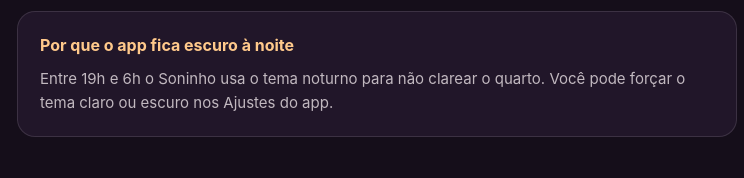
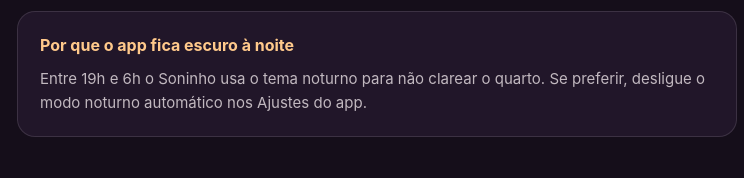
Before and after one commit to xifieer/soninho-legal, a plain HTML site: page support.html in a window 1280 px wide. Shown: the part 1658-1836 px from the top of the page, 263-1007 px from the left. Drawn offline with Linux system fonts and the light colour scheme.

Commit message:
Ajusta texto do tema noturno conforme o app

```diff
--- a/support.html
+++ b/support.html
@@ -100,7 +100,7 @@
   </div>
   <div class="card">
     <h3>Por que o app fica escuro à noite</h3>
-    <p>Entre 19h e 6h o Soninho usa o tema noturno para não clarear o quarto. Você pode forçar o tema claro ou escuro nos Ajustes do app.</p>
+    <p>Entre 19h e 6h o Soninho usa o tema noturno para não clarear o quarto. Se preferir, desligue o modo noturno automático nos Ajustes do app.</p>
   </div>
 
   <footer>
```
